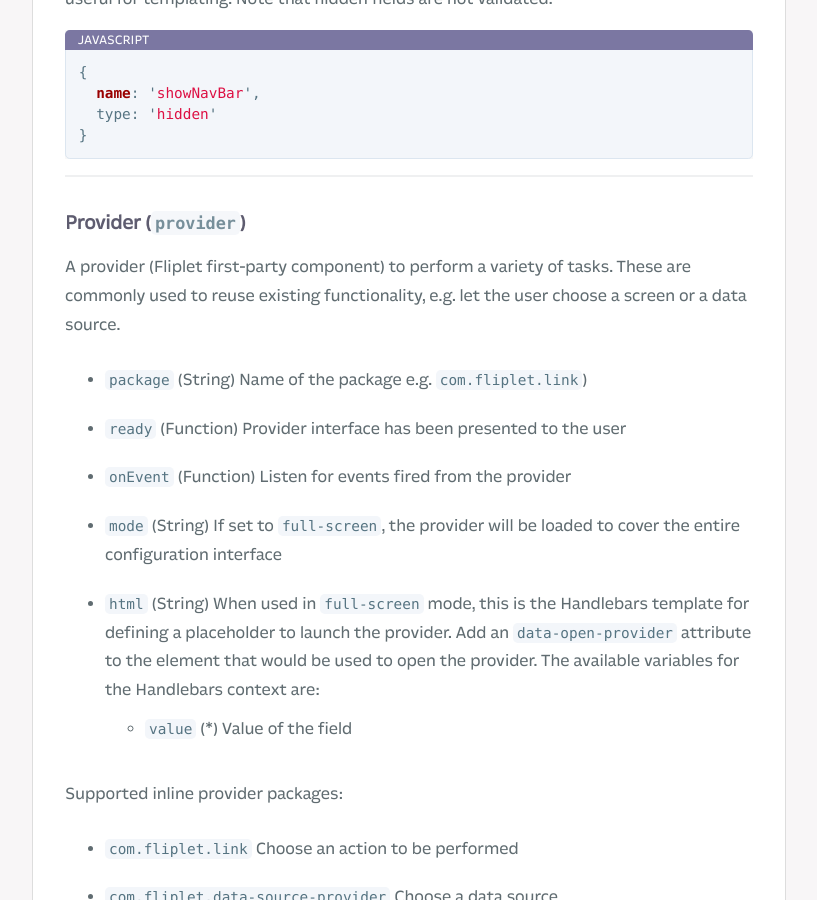
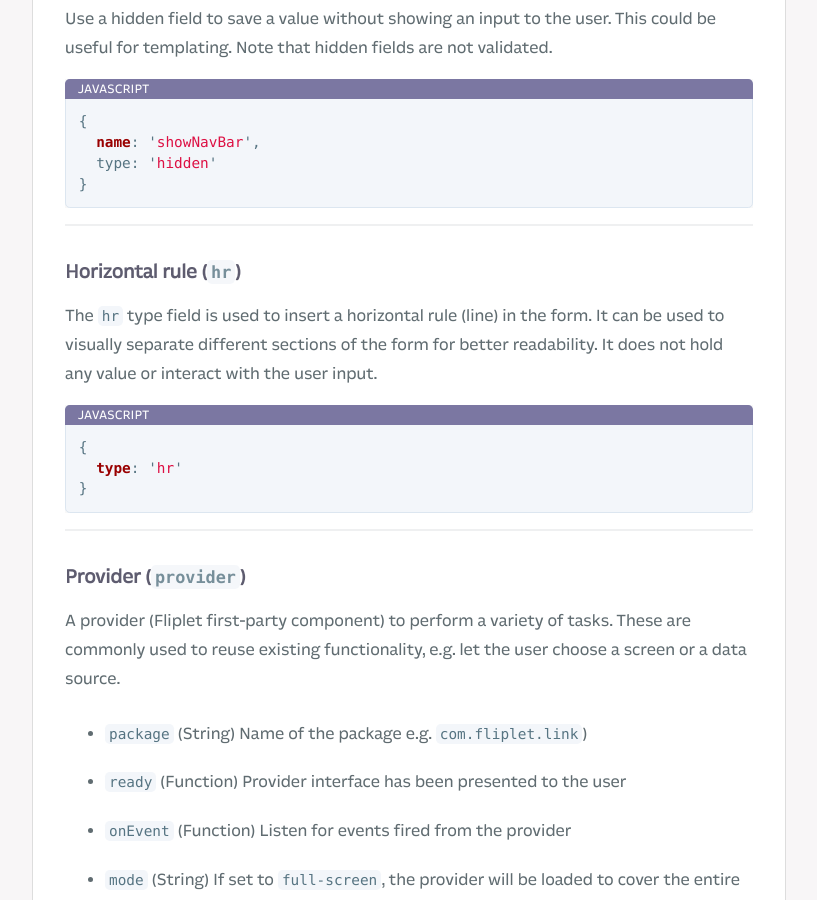
Before and after one commit to Fliplet/fliplet-cli, a Jekyll site: the page built from docs/API/helpers/interface-fields.md, in a window 1280 px wide and 900 px high, scrolled down 6369 px. Shown: the whole window, without its empty margins (254-1071 px from the left). Built offline with Jekyll 4.4.1, drawn with Linux system fonts in a browser that asks for light colours; nearby versions of some CDN libraries; our own code applies the rules of GitHub Pages for plain Markdown files; library files that are not in the unit come from our copies; comment, search, counter and statistics services are not loaded; a style sheet for code colours, icons or effects is not loaded; some of the changed text lies outside the part shown.

Commit message:
Documentation for hr field type

````diff
--- a/docs/API/helpers/interface-fields.md
+++ b/docs/API/helpers/interface-fields.md
@@ -27,6 +27,7 @@ The following property can be defined for all field types (except when specified
 * Dropdown (`dropdown`)
 * Toggle (`toggle`)
 * Hidden (`hidden`)
+* Horizontal rule (`hr`)
 * Provider (`provider`)
 * HTML (`html`)
 * List of fields (`list`)
@@ -226,6 +227,18 @@ Use a hidden field to save a value without showing an input to the user. This co
 
 ---
 
+### Horizontal rule (`hr`)
+
+The `hr` type field is used to insert a horizontal rule (line) in the form. It can be used to visually separate different sections of the form for better readability. It does not hold any value or interact with the user input.
+
+```js
+{
+  type: 'hr'
+}
+```
+
+---
+
 ### Provider (`provider`)
 
 A provider (Fliplet first-party component) to perform a variety of tasks. These are commonly used to reuse existing functionality, e.g. let the user choose a screen or a data source.
````
